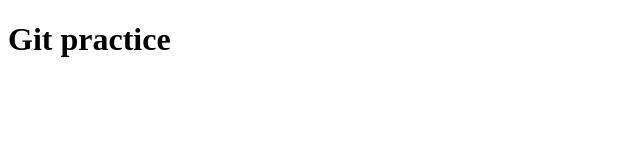
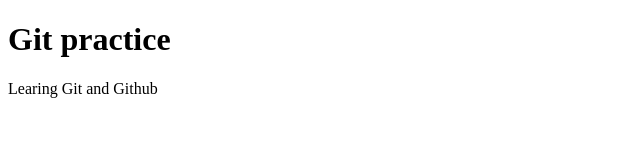
Before and after one commit to ashwinisinare07/git-practice1, a plain HTML site: page index.html in a window 1280 px wide. Shown: the whole page, without its empty margins (0-640 px from the left). Drawn offline with Linux system fonts and the light colour scheme.

Commit message:
paragraph added

```diff
--- a/index.html
+++ b/index.html
@@ -5,6 +5,6 @@
 </head>
 <body>
     <h1>Git practice</h1>
-
+    <p>Learing Git and Github</p>
 </body>
 </html>
```
